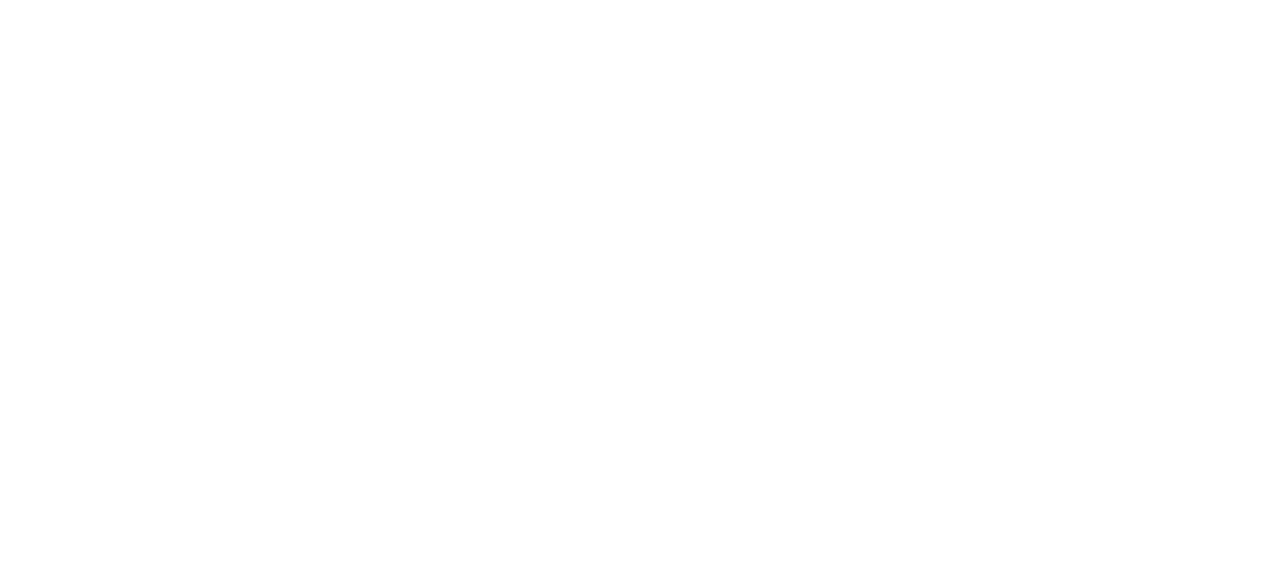
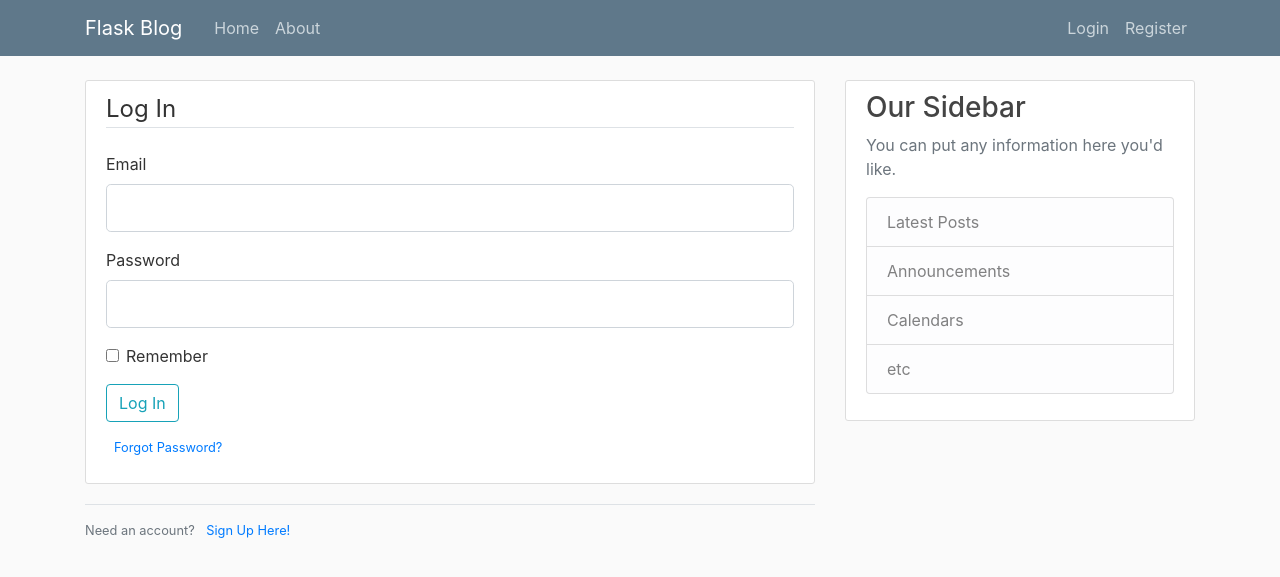
Before and after one commit to binify/flask_101, a Flask app: page /login in a window 1280 px wide. Before the commit the part shown is empty. Shown: the top 577 px of the page. Run offline with Flask 2, Linux system fonts and the light colour scheme; some libraries are stand-ins or nearby versions.

Commit message:
update form and input

```diff
--- a/flaskblog.py
+++ b/flaskblog.py
@@ -19,14 +19,17 @@ posts = [
     }
 ]
 
+
 @app.route('/')
 @app.route('/home')
 def home():
     return render_template('home.html', posts=posts)
 
+
 @app.route('/about')
 def about():
     return render_template('about.html', title='About')
+
 
 @app.route('/register', methods=['GET', 'POST'])
 def register():
@@ -36,10 +39,18 @@ def register():
         return redirect(url_for('home'))
     return render_template('register.html', title='Register', form=form)
 
-@app.route('/login')
+
+@app.route('/login', methods=['GET', 'POST'])
 def login():
     form = LoginForm()
+    if form.validate_on_submit():
+        if form.email.data == 'admin@blog.com' and form.password.data == '123456':
+            flash('Logged in', 'success')
+            return redirect(url_for('home'))
+        else:
+            flash('Logged In Unsuccessful. Please check again', 'danger')
     return render_template('login.html', title='Login', form=form)
+
 
 if __name__ == '__main__':
     app.run(debug=True)
--- a/templates/layout.html
+++ b/templates/layout.html
@@ -27,13 +27,13 @@
                 </button>
                 <div class="collapse navbar-collapse" id="navbarToggle">
                     <div class="navbar-nav mr-auto">
-                        <a class="nav-item nav-link" href="/">Home</a>
-                        <a class="nav-item nav-link" href="/about">About</a>
+                        <a class="nav-item nav-link" href="{{ url_for('home') }}">Home</a>
+                        <a class="nav-item nav-link" href="{{ url_for('about') }}">About</a>
                     </div>
                     <!-- Navbar Right Side -->
                     <div class="navbar-nav">
-                        <a class="nav-item nav-link" href="/login">Login</a>
-                        <a class="nav-item nav-link" href="/register">Register</a>
+                        <a class="nav-item nav-link" href="{{ url_for('login') }}">Login</a>
+                        <a class="nav-item nav-link" href="{{ url_for('register') }}">Register</a>
                     </div>
                 </div>
             </div>
--- a/templates/login.html
+++ b/templates/login.html
@@ -0,0 +1,52 @@
+{% extends "layout.html" %}
+{% block content %}
+<div class="content-section">
+    <form method="POST" action="">
+        {{ form.hidden_tag() }}
+        <fieldset class="form-group">
+            <legend class="border-bottom mb-4">Log In</legend>
+            <div class="form-group">
+                {{ form.email.label(class="form-control-label") }}
+                {% if form.email.errors %}
+                {{ form.email(class="form-control form-control-lg is-invalid")}}
+                <div class="invalid-feedback">
+                    {% for error in form.email.errors %}
+                    <span>{{ error }}</span>
+                    {% endfor%}
+                </div>
+                {% else %}
+                {{ form.email(class="form-control form-control-lg") }}
+                {% endif %}
+            </div>
+            <div class="form-group">
+                {{ form.password.label(class="form-control-label") }}
+                {% if form.password.errors %}
+                {{ form.password(class="form-control form-control-lg is-invalid")}}
+                <div class="invalid-feedback">
+                    {% for error in form.password.errors %}
+                    <span>{{ error }}</span>
+                    {% endfor%}
+                </div>
+                {% else %}
+                {{ form.password(class="form-control form-control-lg") }}
+                {% endif %}
+            </div>
+            <div class="form-check">
+                {{ form.remember(class="form-check-input") }}
+                {{ form.remember.label(class="form-check-label") }}
+            </div>
+        </fieldset>
+        <div class="form-group">
+            {{ form.submit(class='btn btn-outline-info') }}
+        </div>
+        <small class="text-muted ml-2">
+            <a href="#">Forgot Password?</a>
+        </small>
+    </form>
+</div>
+<div class="border-top pt-3">
+    <small class="text-muted">
+        Need an account? <a class="ml-2" href="{{ url_for('register') }}">Sign Up Here!</a>
+    </small>
+</div>
+{% endblock content %}
```
Also changed, not shown: templates/register.html (+36 -0 lines).
